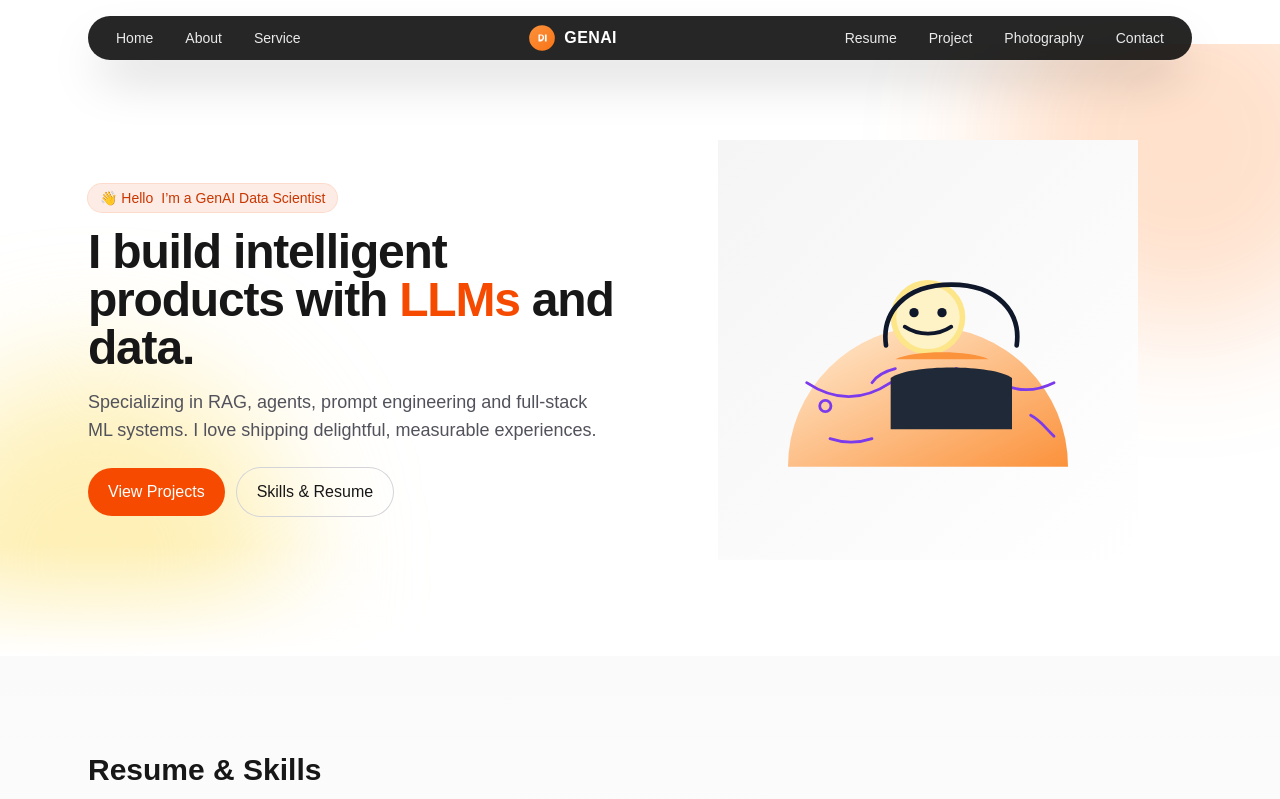
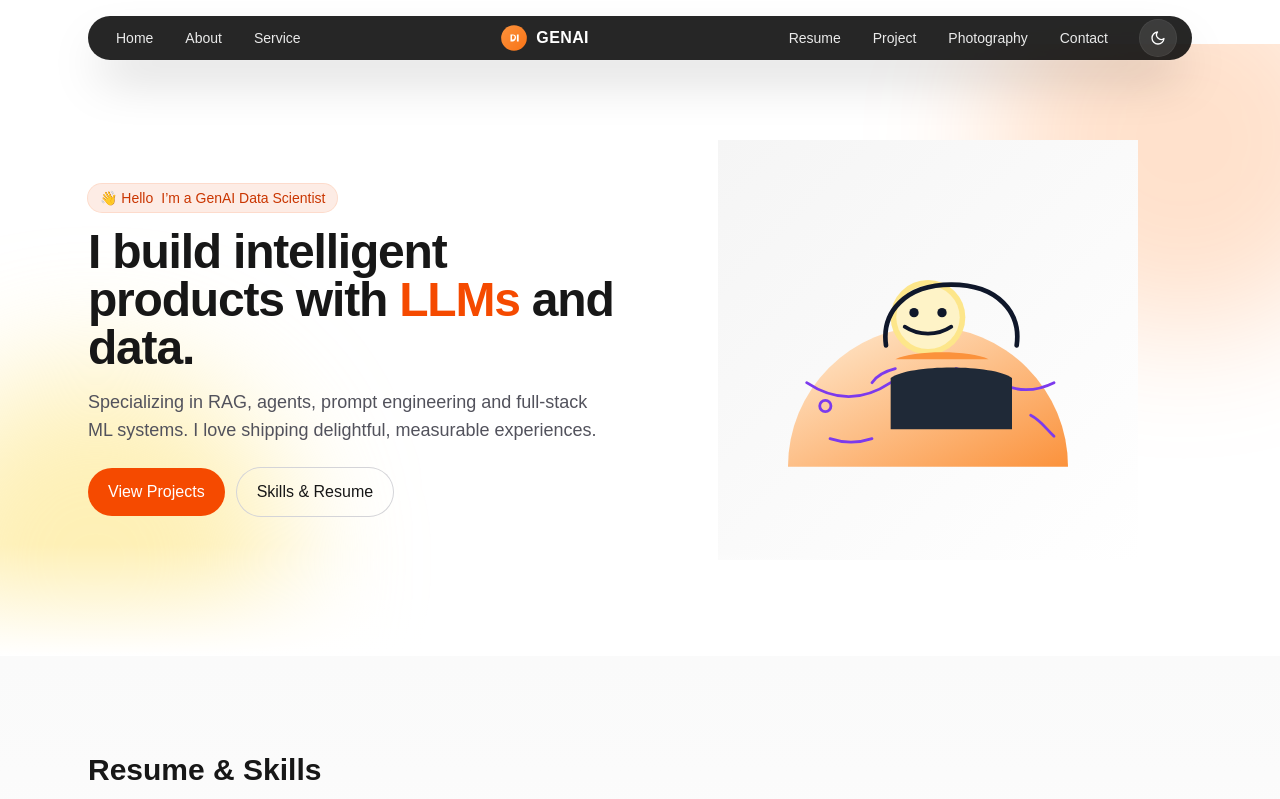
Before and after one commit to dynamiterdx/archit-mishra-portfolio, a Next.js app: page / in a window 1280 px wide. Shown: the top 799 px of the page. Built offline with nearby package versions, Linux system fonts and the light colour scheme.

Commit message:
Feat: Added light/dark mode button

```diff
--- a/src/app/globals.css
+++ b/src/app/globals.css
@@ -12,11 +12,10 @@
   --font-mono: var(--font-geist-mono);
 }
 
-@media (prefers-color-scheme: dark) {
-  :root {
-    --background: #0a0a0a;
-    --foreground: #ededed;
-  }
+/* Dark mode via html.dark (toggle button) */
+html.dark {
+  --background: #0a0a0a;
+  --foreground: #ededed;
 }
 
 body {
--- a/src/app/layout.tsx
+++ b/src/app/layout.tsx
@@ -19,8 +19,8 @@ export default function RootLayout({
   children: React.ReactNode;
 }>) {
   return (
-    <html lang="en" className="scroll-smooth">
-      <body className={`${inter.variable} antialiased bg-white text-zinc-900`}>
+    <html lang="en" className="scroll-smooth" suppressHydrationWarning>
+      <body className={`${inter.variable} antialiased`}>
         <div className="min-h-screen flex flex-col">
           <Navbar />
           <main className="flex-1">{children}</main>
--- a/src/components/Navbar.tsx
+++ b/src/components/Navbar.tsx
@@ -2,6 +2,7 @@
 import Link from "next/link";
 import { usePathname } from "next/navigation";
 import { motion } from "framer-motion";
+import ThemeToggle from "@/components/ThemeToggle";
 
 const navItems = [
   { href: "/", label: "Home" },
@@ -50,6 +51,9 @@ export default function Navbar() {
                   </Link>
                 </li>
               ))}
+              <li className="pl-2 pr-1">
+                <ThemeToggle />
+              </li>
             </div>
           </ul>
         </nav>
--- /dev/null
+++ b/src/components/ThemeToggle.tsx
@@ -0,0 +1,41 @@
+"use client";
+import { useEffect, useState } from "react";
+import { FiMoon, FiSun } from "react-icons/fi";
+
+function setHtmlDark(dark: boolean) {
+  const root = document.documentElement;
+  root.classList.toggle("dark", dark);
+}
+
+export default function ThemeToggle() {
+  const [dark, setDark] = useState<boolean | null>(null);
+
+  // Initialize from localStorage or system
+  useEffect(() => {
+    try {
+      const saved = localStorage.getItem("theme");
+      const preferred = saved ? saved : (window.matchMedia("(prefers-color-scheme: dark)").matches ? "dark" : "light");
+      const isDark = preferred === "dark";
+      setDark(isDark);
+      setHtmlDark(isDark);
+    } catch {}
+  }, []);
+
+  const toggle = () => {
+    const next = !(dark ?? false);
+    setDark(next);
+    setHtmlDark(next);
+    try { localStorage.setItem("theme", next ? "dark" : "light"); } catch {}
+  };
+
+  return (
+    <button
+      aria-label="Toggle theme"
+      onClick={toggle}
+      className="ml-2 grid h-9 w-9 place-items-center rounded-full bg-white/10 text-white ring-1 ring-white/15 hover:bg-white/20 transition"
+      title="Toggle theme"
+    >
+      {dark ? <FiSun className="text-white" /> : <FiMoon className="text-white" />}
+    </button>
+  );
+}
```
